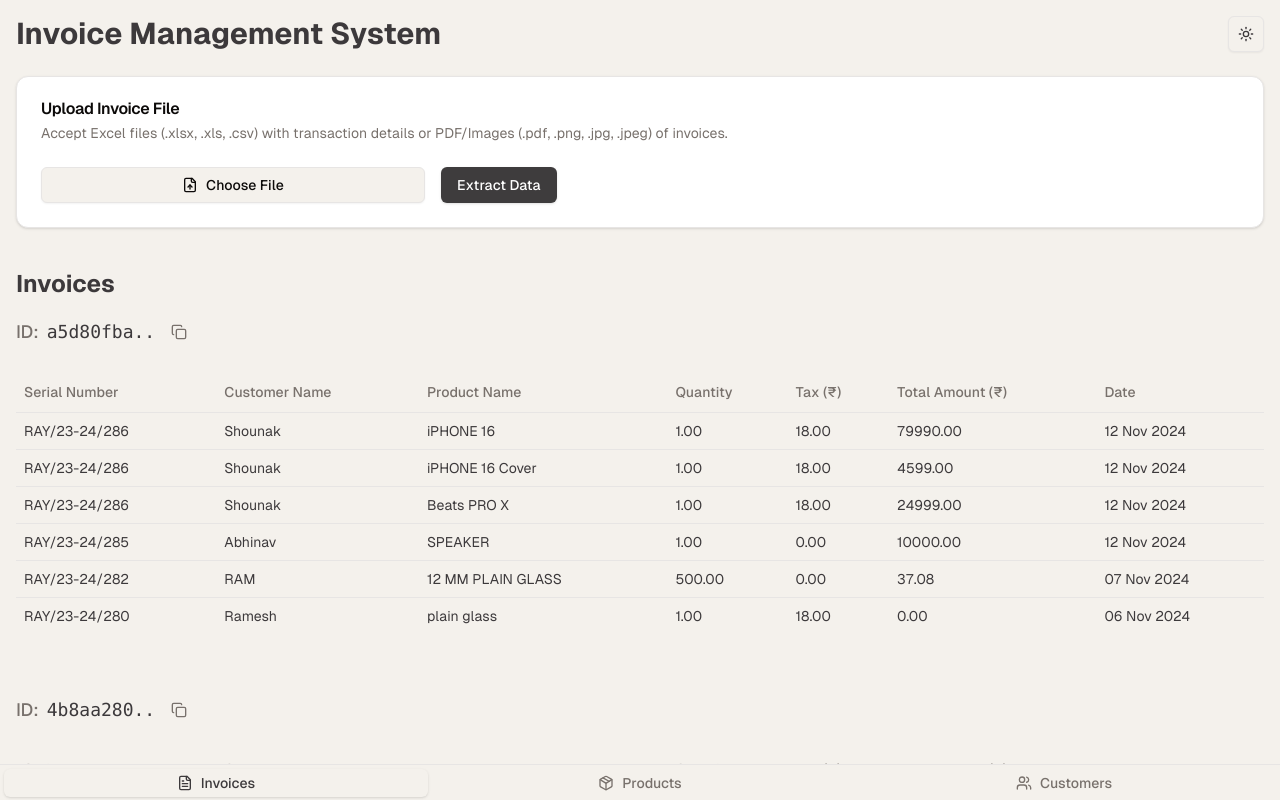
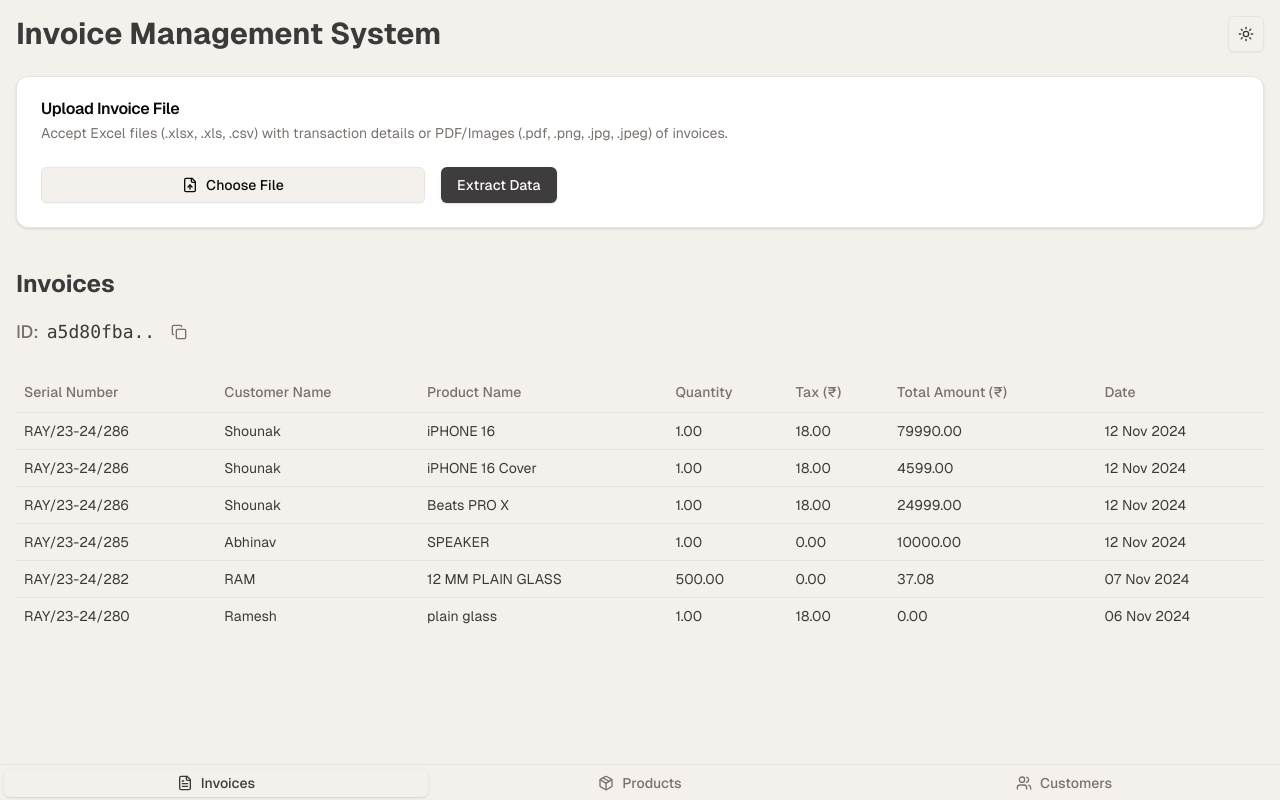
Before and after one commit to Sushants-Git/swipe-assigment, a Next.js app: page / in a window 1280 px wide. Shown: the top 800 px of the page. Built offline with nearby package versions, Linux system fonts and the light colour scheme.

Commit message:
chore : remove duplicates

```diff
--- a/src/app/state/table/table-slice.ts
+++ b/src/app/state/table/table-slice.ts
@@ -179,12 +179,6 @@ const initialState: tableState[] = [
         products: products,
         customers: customers,
     },
-    {
-        uuid: "4b8aa280-c1e0-48b8-ac2b-8c6209457b07",
-        invoices: invoices,
-        products: products,
-        customers: customers,
-    },
 ];
 
 const tableSlice = createSlice({
```
